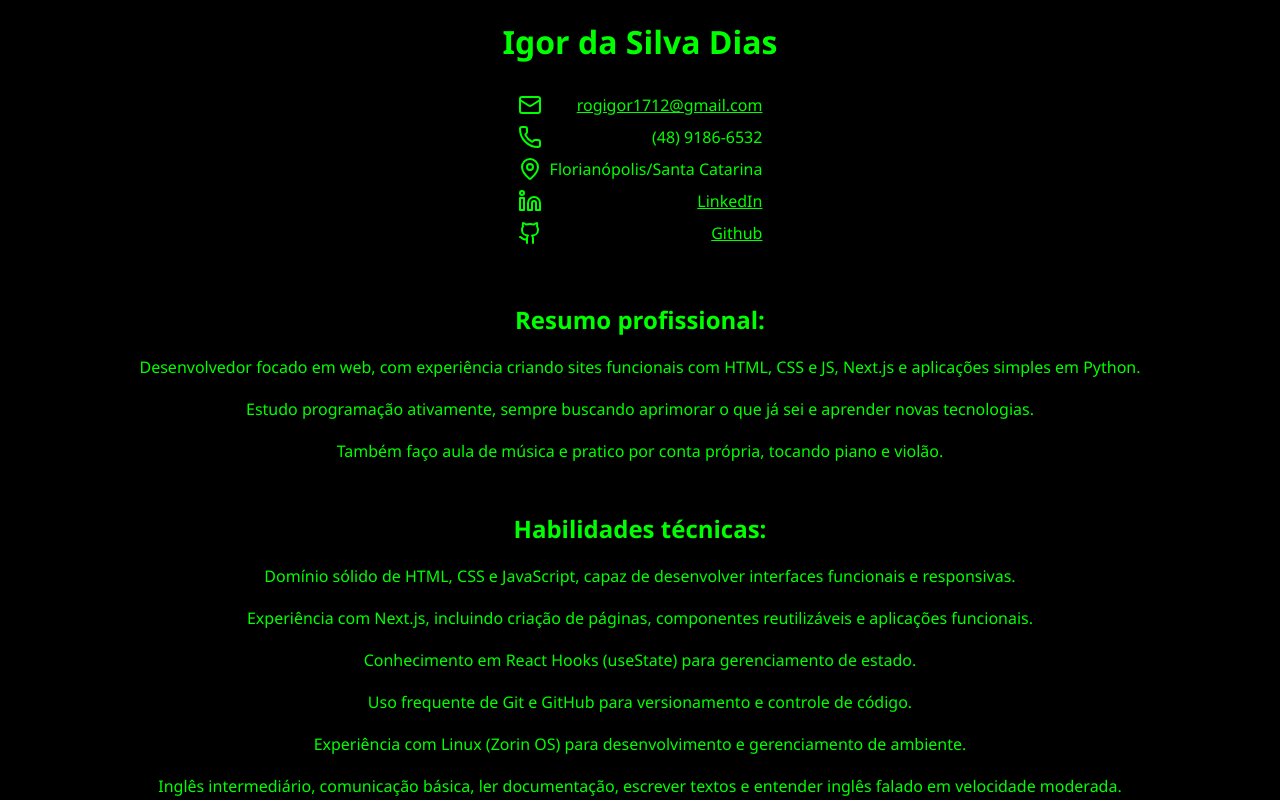
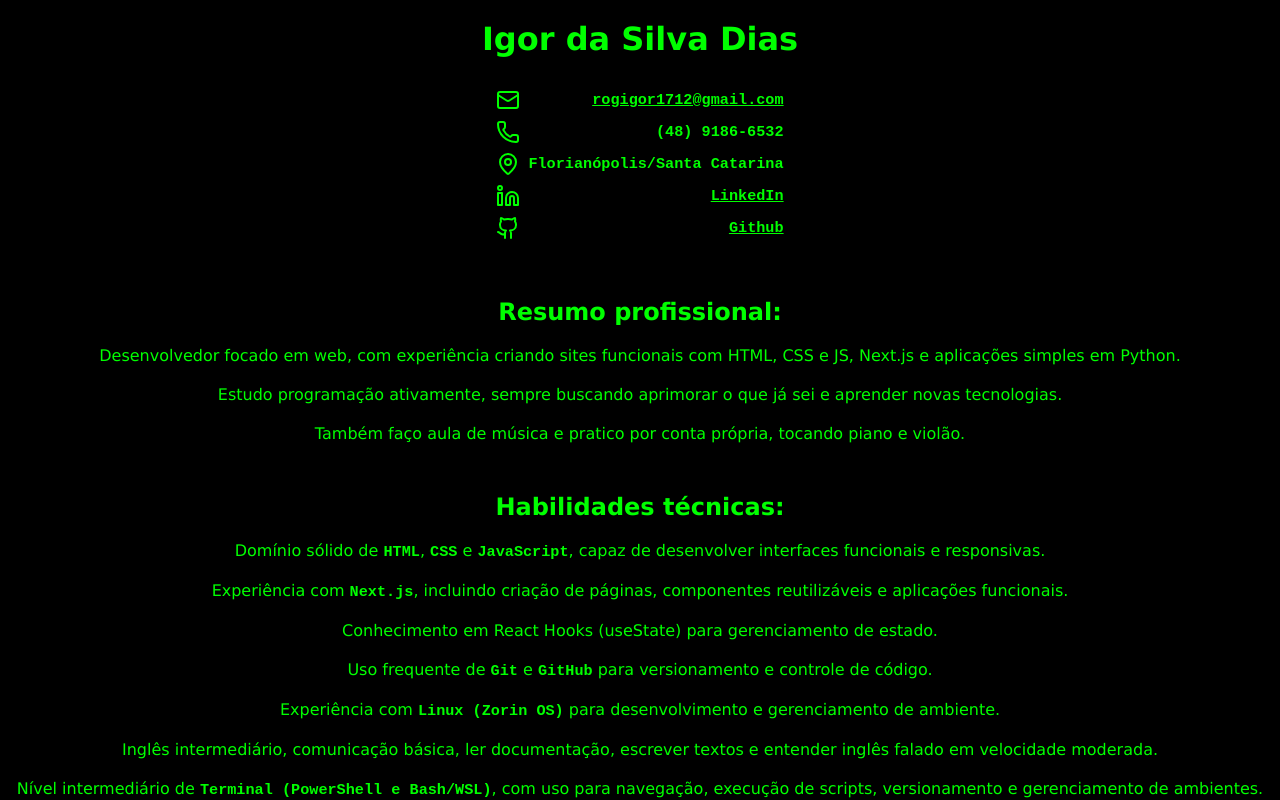
Before and after one commit to Igor-Dias-2010/curriculo, a Next.js app: page / in a window 1280 px wide. Shown: the top 800 px of the page. Built offline with nearby package versions, Linux system fonts and the light colour scheme.

Commit message:
versão final

```diff
--- a/app/contato.jsx
+++ b/app/contato.jsx
@@ -7,23 +7,29 @@ export default function Contato() {
         <div>
             <div className='contact'>
                 <Mail className='icon' />
-                <Link href={'mailto:rogigor1712@gmail.com'}>rogigor1712@gmail.com</Link>
+                <span className='code'>
+                    <Link href={'mailto:rogigor1712@gmail.com'}>rogigor1712@gmail.com</Link>
+                </span>
             </div>
             <div className='contact'>
                 <Phone className='icon' />
-                <span>(48) 9186-6532</span>
+                <span className='code'>(48) 9186-6532</span>
             </div>
             <div className='contact'>
                 <MapPin className='icon' />
-                <span>Florianópolis/Santa Catarina</span>
+                <span className='code'>Florianópolis/Santa Catarina</span>
             </div>
             <div className='contact'>
                 <Linkedin className='icon' />
-                <Link href={'https://www.linkedin.com/in/igor-dias-4a0791356/'} target='_blank'>LinkedIn</Link>
+                <span className='code'>
+                    <Link href={'https://www.linkedin.com/in/igor-dias-4a0791356/'} target='_blank'>LinkedIn</Link>
+                </span>
             </div>
             <div className='contact'>
                 <Github className='icon' />
-                <Link href={'https://github.com/Igor-Dias-2010'} target='_blank'>Github</Link>
+                <span className='code'>
+                    <Link href={'https://github.com/Igor-Dias-2010'} target='_blank'>Github</Link>
+                </span>
             </div>
         </div>
     )
--- a/app/globals.css
+++ b/app/globals.css
@@ -12,7 +12,13 @@ body {
 body {
     background-color: black;
     color: rgb(0, 255, 0);
-    font-family: 'Segoe UI', Tahoma, Geneva, Verdana, sans-serif;
+    font-family: 'Lucida Sans', 'Lucida Sans Regular', 'Lucida Grande', 'Lucida Sans Unicode', Geneva, Verdana, sans-serif;
+}
+
+.code {
+    font-family: 'JetBrains Mono', 'Fira Code', monospace;
+    font-size: 0.95em;
+    font-weight: 600;
 }
 
 .main {
@@ -64,6 +70,7 @@ a:hover {
 }
 
 p {
+    font-size: 16px;
     margin-top: 20px;
     margin-left: 15px;
     margin-right: 15px;
@@ -121,12 +128,14 @@ ul {
         padding-right: 20px;
     }
 }
-figure{
+
+figure {
     display: flex;
     align-items: center;
     flex-direction: column;
 }
-.img{
+
+.img {
     height: 542px;
     transform: rotate(270deg);
     border: 1px solid rgb(0, 255, 0);
--- a/app/habilidades.jsx
+++ b/app/habilidades.jsx
@@ -4,13 +4,13 @@ export default function Habilidades() {
     return (
         <div className="main">
             <h2>Habilidades técnicas:</h2>
-            <p>Domínio sólido de HTML, CSS e JavaScript, capaz de desenvolver interfaces funcionais e responsivas.</p>
-            <p>Experiência com Next.js, incluindo criação de páginas, componentes reutilizáveis e aplicações funcionais.</p>
+            <p>Domínio sólido de <span className="code">HTML</span>, <span className="code">CSS</span> e <span className="code">JavaScript</span>, capaz de desenvolver interfaces funcionais e responsivas.</p>
+            <p>Experiência com <span className="code">Next.js</span>, incluindo criação de páginas, componentes reutilizáveis e aplicações funcionais.</p>
             <p>Conhecimento em React Hooks (useState) para gerenciamento de estado.</p>
-            <p>Uso frequente de Git e GitHub para versionamento e controle de código.</p>
-            <p>Experiência com Linux (Zorin OS) para desenvolvimento e gerenciamento de ambiente.</p>
+            <p>Uso frequente de <span className="code">Git</span> e <span className="code">GitHub</span> para versionamento e controle de código.</p>
+            <p>Experiência com <span className="code">Linux (Zorin OS)</span> para desenvolvimento e gerenciamento de ambiente.</p>
             <p>Inglês intermediário, comunicação básica, ler documentação, escrever textos e entender inglês falado em velocidade moderada.</p>
-            <p>Nível intermediário de Terminal (PowerShell e Bash/WSL), com uso para navegação, execução de scripts, versionamento e gerenciamento de ambientes.</p>
+            <p>Nível intermediário de <span className="code">Terminal (PowerShell e Bash/WSL)</span>, com uso para navegação, execução de scripts, versionamento e gerenciamento de ambientes.</p>
         </div>
     )
 }
```
